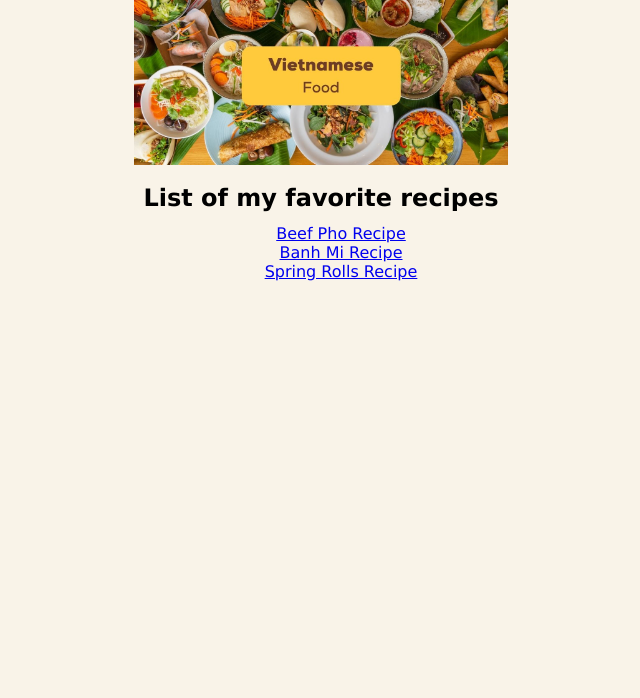
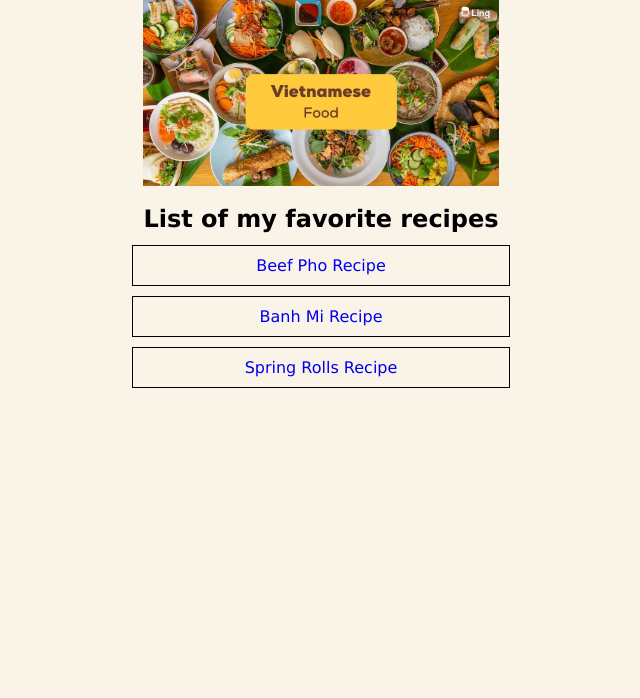
Before and after one commit to kaisano46/odin-recipes, a plain HTML site: page index.html in a window 1280 px wide. Shown: the part 102-800 px from the top of the page, without its empty margins (319-959 px from the left). Drawn offline with Linux system fonts and the light colour scheme.

Commit message:
change ul, hover back ground for homepage. add home button for all recipe pages

```diff
--- a/css/style.css
+++ b/css/style.css
@@ -1,13 +1,46 @@
+html{
+    box-sizing: border-box;
+}
 body{
     font-family: Verdana, 'Geneva', Tahoma, sans-serif;
     background-color: rgb(249, 243, 232);
-    margin: 1em;
+    margin: 3em;
 }
+.button{
+    text-decoration: none;
+    width: 25%;
+    padding: 5px;
+    border: solid;
+    font-weight: bold;
+}
+
+.button:hover{
+    background-color: rgb(242, 208, 121);
+
+}
+
 .index, .title, .index-ul, h2{
     margin: auto;
     text-align: center;
 }
+.index-ul{
+    padding-left: 0px ;
+}
+.recipe{
+    margin: 0 auto;
+    margin-bottom: 10px;
+    border: solid 0.5px;
+    padding: 10px;
+    width: 30%;
+}
 
+.recipe:hover{
+    background-color:rgb(242, 208, 121);
+
+}
+a{
+    text-decoration: none;
+}
 h2{
     margin-bottom: 0.5em;
 }
--- a/index.html
+++ b/index.html
@@ -11,9 +11,9 @@
     <img class="title pic" src="images/Vietnamese-Food.jpeg" alt="Vietnamese Food Recipes" width="500"><br>
     <h2 class="h2">List of my favorite recipes</h2>
     <ul class="index-ul">
-        <li><a href="recipes/Beef-Pho.html" target="_blank">Beef Pho Recipe</a></li>
-        <li><a href="recipes/Banh-Mi.html" target="_blank">Banh Mi Recipe</a></li>
-        <li><a href="recipes/Spring-Rolls.html" target="_blank">Spring Rolls Recipe</a></li>
+        <div class="recipe"><li><a href="recipes/Beef-Pho.html" target="_blank">Beef Pho Recipe</a></li></div>
+       <div class="recipe"><li><a href="recipes/Banh-Mi.html" target="_blank">Banh Mi Recipe</a></li></div>
+       <div class="recipe"><li><a href="recipes/Spring-Rolls.html" target="_blank">Spring Rolls Recipe</a></li></div>
     </ul>
 </body>
 </html>
```
Also changed, not shown: recipes/Banh-Mi.html (+1 -0 lines), recipes/Beef-Pho.html (+1 -0 lines), recipes/Spring-Rolls.html (+1 -0 lines).
